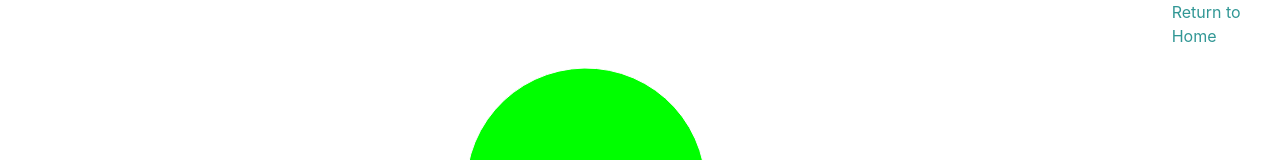
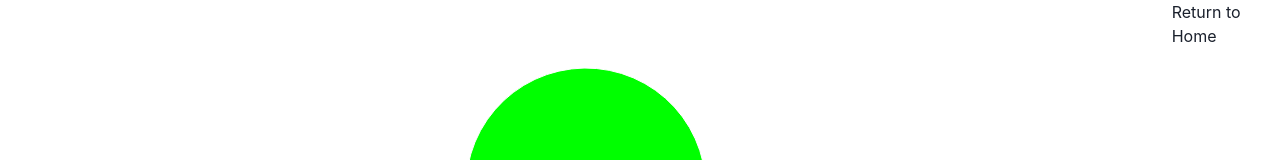
Before and after one commit to ggeils/Pest-Control, a React (Create React App) app in the folder client/: page /Chart in a window 1280 px wide. Shown: the top 160 px of the page. Built offline with nearby package versions, Linux system fonts and the light colour scheme.

Commit message:
fixed link to home in chart.js, added button import to currentbugs.js

```diff
--- a/client/src/components/Chart.js
+++ b/client/src/components/Chart.js
@@ -1,11 +1,11 @@
 import React from "react";
 import { PieChart, Pie, Cell, Tooltip, Legend, ResponsiveContainer } from "recharts";
-import { Link as ReachLink } from '@reach/router'
 import {
   Flex,
   Box,
   Link
 } from "@chakra-ui/react";
+import { NavLink } from "react-router-dom";
 
 class PieRechartComponent extends React.Component {
   COLORS = ["#00FF00", "#FFFF00", "#FF0000"];
@@ -72,9 +72,9 @@ class PieRechartComponent extends React.Component {
       </ResponsiveContainer>
       <Box>
                 {"  "}
-                <Link color="teal.500" as={ReachLink} to='/SignUp'>
+                <NavLink color="teal.500" to='/Current'>
                     Return to Home
-                </Link>
+                </NavLink>
             </Box>
       </Flex>
     );
--- a/client/src/components/CurrentBugs.js
+++ b/client/src/components/CurrentBugs.js
@@ -6,6 +6,7 @@ import {
   Stack,
   Avatar,
   useColorModeValue,
+  Button
 } from '@chakra-ui/react';
 
 // export default function blogPostWithImage() {
```
